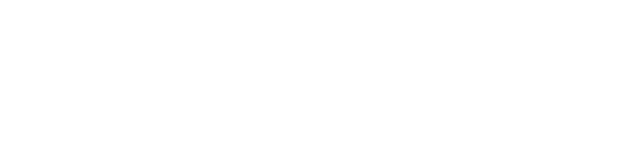
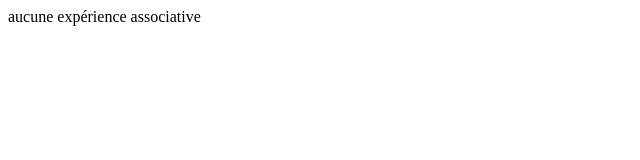
Before and after one commit to wadoudbal/git-mon-cv, a plain HTML site: page index.html in a window 1280 px wide. Shown: the whole page, without its empty margins (0-640 px from the left). Drawn offline with Linux system fonts and the light colour scheme.

Commit message:
mise en place de la session associations

```diff
--- a/index.html
+++ b/index.html
@@ -7,6 +7,6 @@
     <title>Document</title>
 </head>
 <body>
-
+    <div>aucune expérience associative</div>
 </body>
 </html>
```
